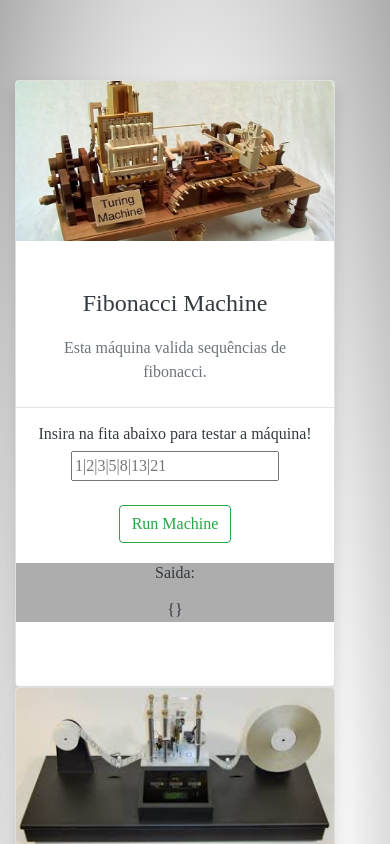
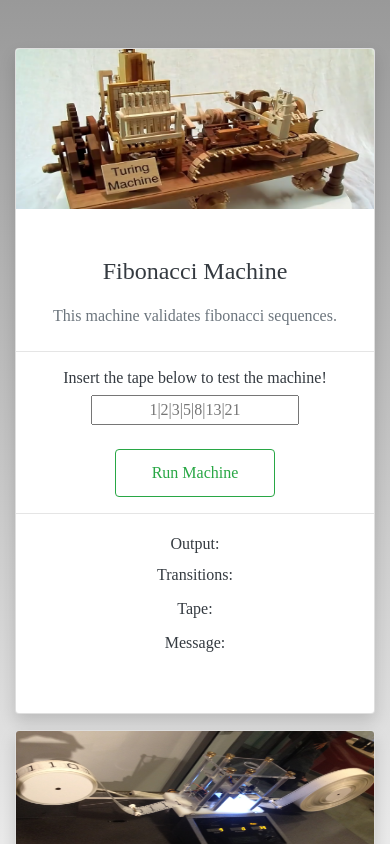
Before and after one commit to lfvilella/turing-machine, a React (Create React App) app in the folder frontend/app/: page / in a window 390 px wide. Shown: the top 844 px of the page. Built offline with nearby package versions, Linux system fonts and the light colour scheme.

Commit message:
frontend responsive (#15)

```diff
--- a/frontend/app/src/cards/cards.jsx
+++ b/frontend/app/src/cards/cards.jsx
@@ -24,13 +24,16 @@ const Card = props => {
   const renderResult = () => {
     return (
       <div className='output'>
-        <h6>Saida: <b>{machineResult.output}</b></h6>
-        <ul>
+        <h6 className="OutputText">Output: <b>{machineResult.output}</b></h6>
+        <ul className="TransitionsText">
+          Transitions:
           {(machineResult.transitions || []).map(transition => (
             <li>{JSON.stringify(transition)}</li>
           ))}
         </ul>
-        <p>{JSON.stringify(machineResult)}</p>
+        <p className="TapeText">Tape: {machineResult.tape}</p>
+        <p className="MessageText">Message: {machineResult.message}</p>
+        {/* <p>{JSON.stringify(machineResult)}</p> */}
       </div>
     )
   }
@@ -47,12 +50,13 @@ const Card = props => {
         </p>
         <hr />
         <div>
-          <h6>Insira na fita abaixo para testar a máquina!</h6>
+          <h6>Insert the tape below to test the machine!</h6>
           {/* <input type="text" name="" id="" placeholder={props.placeholder} /> */}
-          <input type="text" name="tapeData" value={tapeData} onChange={e => setTapeData(e.target.value)} placeholder={props.placeholder} />
+          <input className="input" type="text" name="tapeData" value={tapeData} onChange={e => setTapeData(e.target.value)} placeholder={props.placeholder} />
           <br /><br />
           <button onClick={sendTape} className="btn btn-outline-success">Run Machine</button>
         </div>
+        <hr/>
         {renderResult()}
       </div>
     </div>
--- a/frontend/app/src/cards/cards_style.css
+++ b/frontend/app/src/cards/cards_style.css
@@ -1,11 +1,10 @@
 body {
-    /* display: grid; */
     font-family: 'Times New Roman', Times, serif;
-    background: radial-gradient(#adadad, #ffffff, #adadad);
+    background: linear-gradient(#999999, #ffffff, #999999);
 }
 
 .card {
-    width: 20rem;
+    margin-bottom: 1rem;
 }
 
 .card:hover {
@@ -22,7 +21,7 @@ body {
 }
 
 .container {
-    padding-top: 5rem;
+    padding-top: 3rem;
 }
 
 .overflow {
@@ -39,7 +38,29 @@ body {
     transform: scale(1.8);
 }
 
+input {
+    text-align: center;
+}
+
+.btn-outline-success {
+    width: 10rem;
+    height: 3rem;
+}
+
 .output {
     margin-top: 20px;
-    background-color: #adadad;
+    background-color: #ffffff;
 }
+
+li, ul {
+    list-style-type: none;
+    margin: 0px;
+    padding: 0px;
+}
+
+.OutputText, .TransitionsText, .TapeText, .MessageText{
+    font-size: 1rem;
+    margin: 0px;
+    padding: 0px;
+    margin-bottom: 10px;
+}
--- a/frontend/app/src/cards/multiple_cards.jsx
+++ b/frontend/app/src/cards/multiple_cards.jsx
@@ -14,7 +14,7 @@ class multipleCards extends Component {
             <Card
               imgsrc={img_turing_machine_I}
               title="Fibonacci Machine"
-              description="Esta máquina valida sequências de fibonacci."
+              description="This machine validates fibonacci sequences."
               pathUrl="fibonacci"
               placeholder="1|2|3|5|8|13|21" />
           </div>
@@ -22,7 +22,7 @@ class multipleCards extends Component {
             <Card
               imgsrc={img_turing_machine_II}
               title="Triple Balancing Machine"
-              description="Esta máquina valida o problema básico de triplo balanceamento."
+              description="This machine validates the basic triple balancing problem."
               pathUrl="triple_balancing"
               placeholder="a|a|b|b|c|c" />
           </div>
@@ -30,7 +30,8 @@ class multipleCards extends Component {
             <Card
               imgsrc={img_turing_machine_III}
               title="Odd Machine"
-              description="Esta máquina transforma todo número par em '1'"
+              description="
+              This machine turns every even number into '1'"
               pathUrl="odd"
               placeholder="1|2|3|4|5|10|20" />
           </div>
```
Also changed, not shown: frontend/app/src/assets/turing-machine-II.jpg, frontend/app/src/assets/turing-machine-IV.jpg (added).
